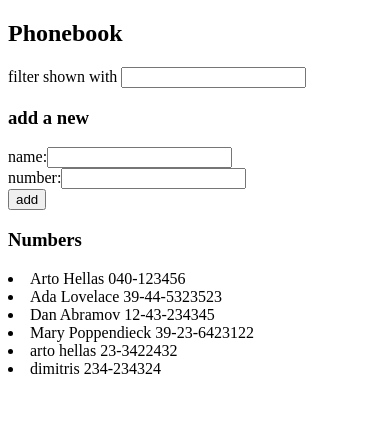
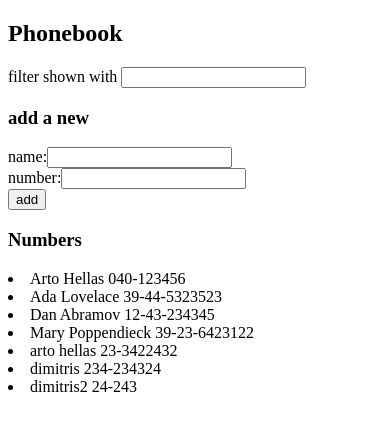
Before and after one commit to darab1/fullstackopen-course, a React (Create React App) app in the folder part2/phonebook/: page / in a window 390 px wide. Shown: the top 430 px of the page. Built offline with nearby package versions, Linux system fonts and the light colour scheme; data requests are answered from the project's data file.

Commit message:
Finished 2.13: Phonebook step8

```diff
--- a/part2/phonebook/db.json
+++ b/part2/phonebook/db.json
@@ -29,6 +29,11 @@
       "name": "dimitris",
       "number": "234-234324",
       "id": 9
+    },
+    {
+      "name": "dimitris2",
+      "number": "24-243",
+      "id": 10
     }
   ]
 }
--- a/part2/phonebook/src/App.js
+++ b/part2/phonebook/src/App.js
@@ -1,5 +1,6 @@
 import { useState, useEffect } from 'react'
 import axios from 'axios'
+import personService from './services/persons'
 
 import Filter from './components/Filter'
 import PersonForm from './components/PersonForm'
@@ -12,11 +13,11 @@ const App = () => {
   const [filter, setFilter] = useState('')
 
   useEffect(() => {
-    axios
-      .get('http://localhost:3001/persons')
-      .then(res => {
-        console.log('res.data: ', res.data)
-        setPersons(res.data)
+    personService
+      .getAllPersons()
+      .then(initialPersons => {
+        console.log('initialPersons: ', initialPersons)
+        setPersons(initialPersons)
       })
   }, [])
 
@@ -36,10 +37,10 @@ const App = () => {
       id: newName.length + 1
     }
 
-    axios
-      .post('http://localhost:3001/persons', newPersonObj)
-      .then(res => {
-        setPersons(persons.concat(res.data))
+    personService
+      .createNewPerson(newPersonObj)
+      .then(returnedPerson => {
+        setPersons(persons.concat(returnedPerson))
         setNewName('')
         setNewNumber('')
       })
--- /dev/null
+++ b/part2/phonebook/src/services/persons.js
@@ -0,0 +1,19 @@
+import axios from 'axios'
+
+const baseUrl = 'http://localhost:3001/persons'
+
+const getAllPersons = () => {
+  const request = axios.get(baseUrl)
+  return request.then(res => res.data)
+}
+
+const createNewPerson = (newPerson) => {
+  const request = axios.post(baseUrl, newPerson)
+  return request.then(res => res.data)
+}
+
+const personService = {
+  getAllPersons,
+  createNewPerson
+}
+export default personService
```
